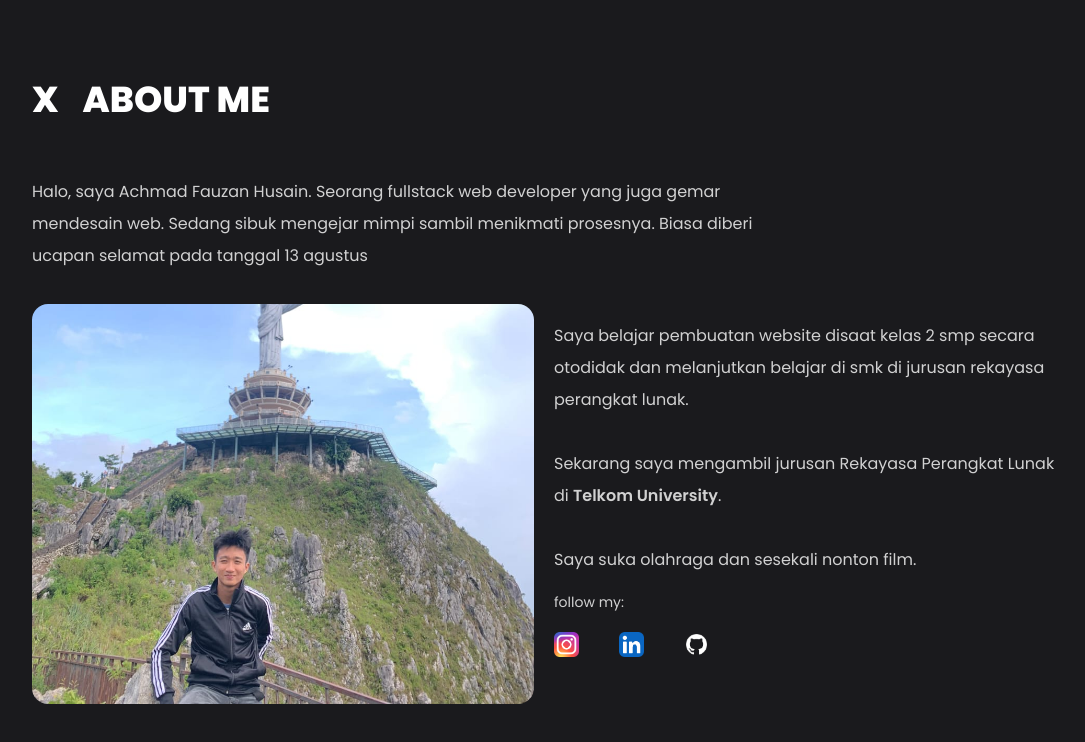
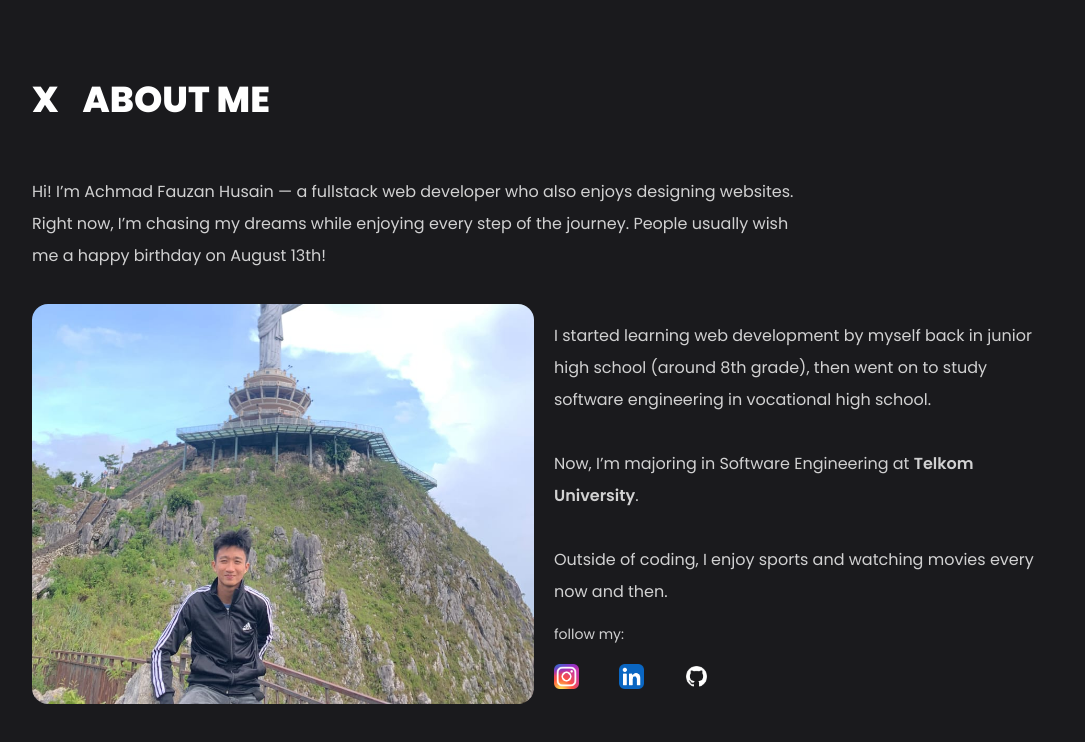
Before and after one commit to FauzanHusain13/portfolio, a Next.js app: page /about in a window 1280 px wide. Shown: the top 742 px of the page, without its empty margins (96-1181 px from the left). Built offline with nearby package versions, Linux system fonts and the light colour scheme.

Commit message:
change language at about me page

```diff
--- a/pages/about.js
+++ b/pages/about.js
@@ -14,7 +14,9 @@ const About = () => {
 
                 {/* content */}
                 <div className="mt-10 md:mt-14 text-white/80 text-sm md:text-base">
-                    <p className="md:w-[75%] leading-loose 2xl:leading-loose 2xl:text-xl">Halo, saya Achmad Fauzan Husain. Seorang fullstack web developer yang juga gemar mendesain web. Sedang sibuk mengejar mimpi sambil menikmati prosesnya. Biasa diberi ucapan selamat pada tanggal 13 agustus</p>
+                    <p className="md:w-[75%] leading-loose 2xl:leading-loose 2xl:text-xl">
+                        Hi! I’m Achmad Fauzan Husain — a fullstack web developer who also enjoys designing websites. Right now, I’m chasing my dreams while enjoying every step of the journey. People usually wish me a happy birthday on August 13th!
+                    </p>
 
                     <div className="mt-8 flex flex-col sm:flex-row gap-5">
                         <Image
@@ -22,26 +24,27 @@ const About = () => {
                             width={200}
                             height={0}
                             className="flex-1 w-full max-h-[400px] rounded-2xl object-cover object-bottom"
+                            alt="About me image"
                         />
 
                         <div className="flex justify-between gap-4 flex-col flex-1 leading-loose 2xl:leading-loose 2xl:text-xl">
                             <div>
-                                <p className="mt-4 2xl:mt-0">Saya belajar pembuatan website disaat kelas 2 smp secara otodidak dan melanjutkan belajar di smk di jurusan rekayasa perangkat lunak.</p>
-                                <p className="mt-8">Sekarang saya mengambil jurusan Rekayasa Perangkat Lunak di <span className="font-semibold">Telkom University</span>.</p>
-                                <p className="mt-8">Saya suka olahraga dan sesekali nonton film.</p>
+                                <p className="mt-4 2xl:mt-0">I started learning web development by myself back in junior high school (around 8th grade), then went on to study software engineering in vocational high school.</p>
+                                <p className="mt-8">Now, I’m majoring in Software Engineering at <span className="font-semibold">Telkom University</span>.</p>
+                                <p className="mt-8">Outside of coding, I enjoy sports and watching movies every now and then.</p>
                             </div>
 
                             <div className="mb-12">
                                 <p className="text-sm">follow my:</p>
                                 <div className="flex gap-10 mt-5">
                                     <Link href="https://www.instagram.com/_fauzanhusain/">
-                                        <Image src="/icon/instagram.png" width={25} height={0} className="2xl:w-[35px]" />
+                                        <Image src="/icon/instagram.png" width={25} height={0} className="2xl:w-[35px]" alt="Instagram" />
                                     </Link>
                                     <Link href="https://www.linkedin.com/in/fauzan-husain-182851246/">
-                                        <Image src="/icon/linkedin.png" width={25} height={0} className="2xl:w-[35px]" />
+                                        <Image src="/icon/linkedin.png" width={25} height={0} className="2xl:w-[35px]" alt="LinkedIn" />
                                     </Link>
                                     <Link href="https://github.com/FauzanHusain13">
-                                        <Image src="/icon/github.png" width={25} height={0} className="2xl:w-[35px]" />
+                                        <Image src="/icon/github.png" width={25} height={0} className="2xl:w-[35px]" alt="GitHub" />
                                     </Link>
                                 </div>
                             </div>
```
